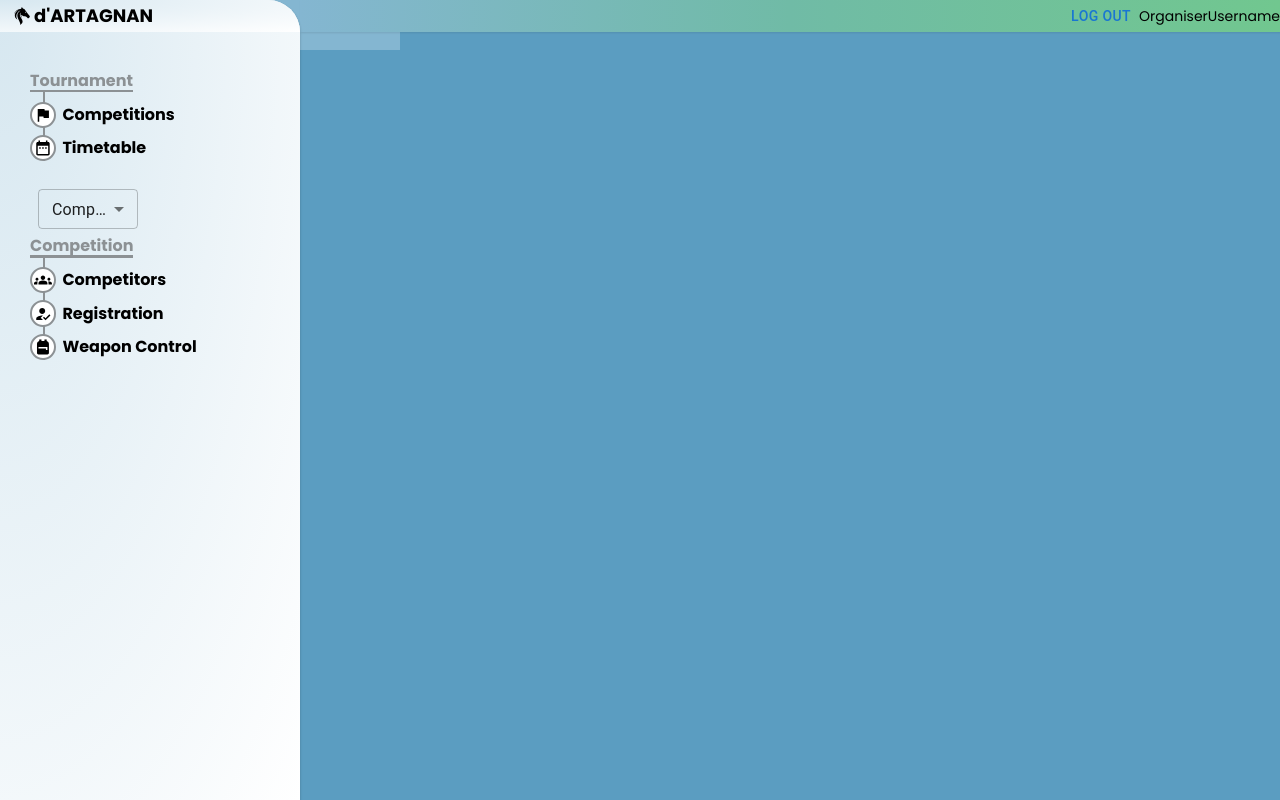
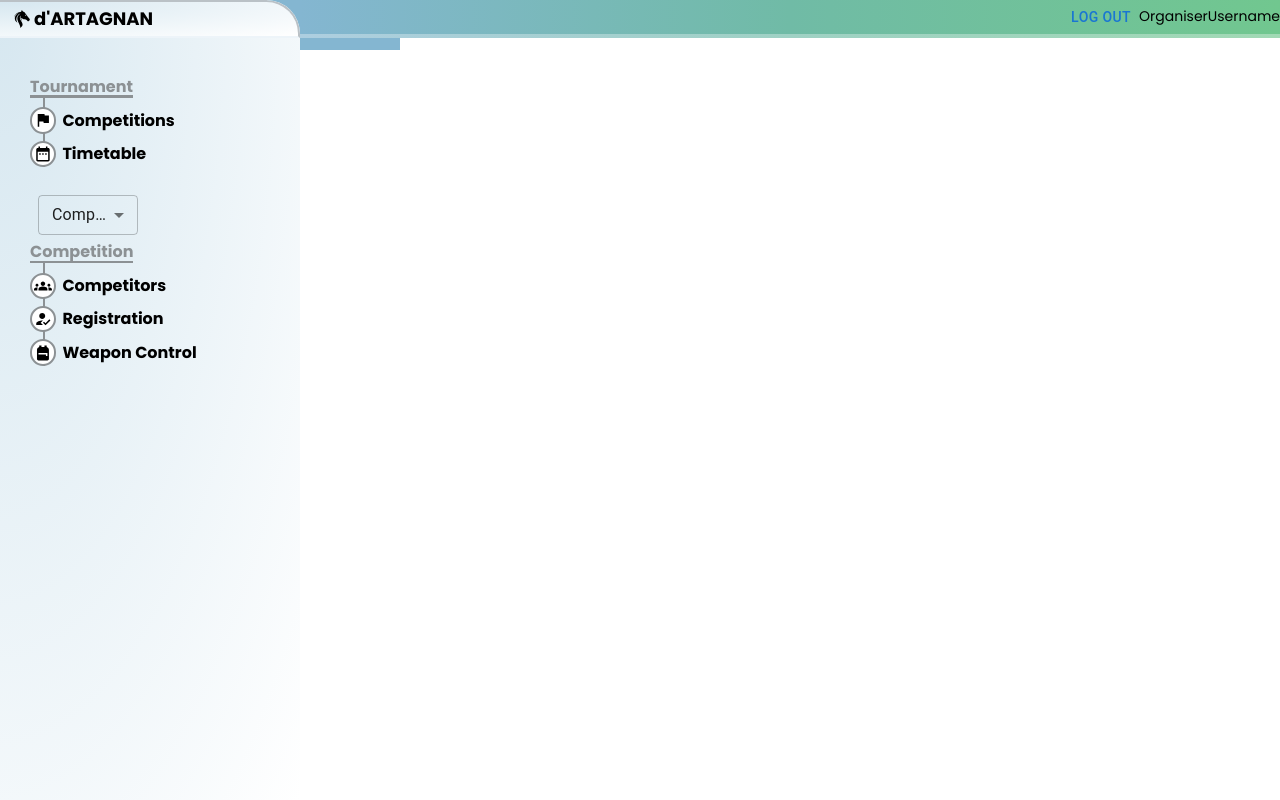
Before and after one commit to BoriszVarkonyi/dart_cp, a React (Create React App) app in the folder frontend/: page /tournament/1 in a window 1280 px wide. Built offline with nearby package versions, Linux system fonts and the light colour scheme; no server answers.

Commit message:
Visual improvements and more consistent design theme

```diff
--- a/frontend/src/components/layouts/ControlLayout/ControlLayout.css
+++ b/frontend/src/components/layouts/ControlLayout/ControlLayout.css
@@ -1,4 +1,9 @@
 /* Temporary */
+
+body, #root {
+    background-color: var(--c-white) !important;
+}
+
 body::before {
     content: '';
     position: absolute;
@@ -46,4 +51,7 @@ body::before {
         farthest-corner at top left,
         rgba(214,231,240,1),
         rgba(255,255,255,1));
+    border-radius: 0 0 0 var(--l-Header);
+    border-left: 2pt solid var(--c-Gray-500);
+    border-bottom: 2pt solid var(--c-Gray-500);
 }
--- a/frontend/src/components/layouts/PanelLayout/PanelLayout.styles.css
+++ b/frontend/src/components/layouts/PanelLayout/PanelLayout.styles.css
@@ -39,7 +39,10 @@
     grid-template-columns: 1fr;
     position: relative;
     background: var(--c-White);
-    box-shadow: 0px 10px 15px -3px rgba(0,0,0,0.1),0px 10px 15px -3px rgba(0,0,0,0.1),0px 10px 15px -3px rgba(0,0,0,0.1);
+    box-shadow:
+        0px 10px 15px -3px rgba(0,0,0,0.1),
+        0px 10px 15px -3px rgba(0,0,0,0.1),
+        0px 10px 15px -3px rgba(0,0,0,0.1);
     overflow: hidden;
     border-radius: var(--l-Rounding);
     width: 700px;
@@ -57,6 +60,8 @@
         rgba(214,231,240,1),
         rgba(255,255,255,1));
     border-bottom: var(--l-Border) solid var(--c-PrimaryBlue-100);
+    background-image: radial-gradient(var(--c-Gray-300) 1pt, rgba(255,255,255,1) 1pt);
+    background-size: 10px 10px;
 }
 
 .PageTitle {
@@ -65,6 +70,14 @@
 
 .PanelContentSingle {
     padding: 20px;
+    background-color: var(--c-White);
+    background-image:
+        linear-gradient(var(--c-Gray-200) 2px, transparent 2px),
+        linear-gradient(90deg, var(--c-Gray-200) 2px, transparent 2px),
+        linear-gradient(var(--c-Gray-200) 1px, transparent 1px),
+        linear-gradient(90deg, var(--c-Gray-200) 1px, transparent 1px);
+    background-size: 50px 50px, 50px 50px, 10px 10px, 10px 10px;
+    background-position: -2px -2px, -2px -2px, -1px -1px, -1px -1px;
 }
 
 .PanelContent {
--- a/frontend/src/components/static/Header/Header.css
+++ b/frontend/src/components/static/Header/Header.css
@@ -1,5 +1,6 @@
 .Header {
-    height: 2rem;
+    height: var(--l-Header);
+    margin-bottom: 3pt;
     display: flex;
     justify-content: right;
     align-items: center;
@@ -8,10 +9,20 @@
         var(--c-PrimaryBlue-300) 0%,
 		var(--c-PrimaryMix-300) 50%,
         var(--c-PrimaryGreen-300) 100%);
-    box-shadow: var(--s-Standard);
+}
+
+.Header::after {
+    content: '';
+    width: 100%;
+    height: 3pt;
+    background: linear-gradient(90deg,
+        var(--c-PrimaryBlue-200) 0%,
+        var(--c-PrimaryMix-200) 50%,
+        var(--c-PrimaryGreen-200) 100%);
+    position: absolute;
+    top: 100%;
 }
 
 .UserNameText {
-    font-weight: bold;
     color: var(--c-White);
 }
--- a/frontend/src/components/static/NavBar/NavBar.css
+++ b/frontend/src/components/static/NavBar/NavBar.css
@@ -4,13 +4,12 @@
         farthest-corner at top left,
         rgba(214,231,240,1),
         rgba(255,255,255,1));
-    border-radius: 0 2rem 0 0;
-    box-shadow: var(--s-Standard);
+    border-radius: 0 var(--l-Header) 0 0;
     overflow: hidden;
 }
 
 .NavBarHead {
-    height: 2rem;
+    height: var(--l-Header);
     background: radial-gradient(
         farthest-corner at top left,
         var(--c-PrimaryBlue-100),
@@ -18,6 +17,10 @@
     display: flex;
     align-items: center;
     padding: 0 10px;
+    border-radius: 0 var(--l-Header) 0 0;
+    border-right: 2pt solid var(--c-Gray-500);
+    border-top: 2pt solid var(--c-Gray-500);
+    border-bottom: 2pt solid var(--c-Gray-400);
 }
 
 .AppName {
--- a/frontend/src/index.css
+++ b/frontend/src/index.css
@@ -45,6 +45,7 @@
 
   --c-Black: #000000;
 
+  --l-Header: 2.1rem;
   --l-Rounding: 7pt;
   --l-Border: 1pt;
 
--- a/frontend/src/views/Competitor/Competitors.js
+++ b/frontend/src/views/Competitor/Competitors.js
@@ -23,7 +23,7 @@ const row = (element) => {
   };
 };
 
-const test = [{id: 1, classement: "test", points: "sok", nom: "Neve", pre_nom: "nev", nation: "Narnia", club:" night", date_naissance: "pls", sexe: "end", lateralite: "my", licence:"suffer", reg_status:"japp", wc_status:"szabad"}]
+const test = [{ id: 1, classement: "test", points: "sok", nom: "Neve", pre_nom: "nev", nation: "Narnia", club: " night", date_naissance: "pls", sexe: "end", lateralite: "my", licence: "suffer", reg_status: "japp", wc_status: "szabad" }]
 
 const columns = [
   { field: "classement", headerName: "Ranking" },
@@ -76,19 +76,19 @@ export default function Competitors() {
       <div className="PageHeader">
         <h2 className="PageTitle">Competitors</h2>
         <div className="PageButtonsWrapper">
-          {!isSelected && <Button variant="contained">Import XML</Button>}
+          {!isSelected && <Button variant="contained" size="small">Import XML</Button>}
           {isSelected && (
-            <Button variant="contained" /*onClick={deleteButton}*/>
+            <Button variant="contained" size="small" /*onClick={deleteButton}*/>
               Delete
             </Button>
           )}
           {isSelected && (
-            <Button variant="contained" /*onClick={modifyButton}*/>
+            <Button variant="contained" size="small" /*onClick={modifyButton}*/>
               Modify
             </Button>
           )}
           {!isSelected && (
-            <Button variant="contained" onClick={() => navigate("add")}>
+            <Button variant="contained" size="small" onClick={() => navigate("add")}>
               Create
             </Button>
           )}
--- a/frontend/src/views/Timetable/Timetable.js
+++ b/frontend/src/views/Timetable/Timetable.js
@@ -8,13 +8,17 @@ export default function Timetable() {
             <div className="PageHeader">
                 <h2 className="PageTitle">Timetable</h2>
                 <div className="PageButtonsWrapper">
-                    <Button variant="contained">REMOVE WEAPON CONTROL PERIOD</Button>
-                    <Button variant="contained">MODIFY WEAPON CONTROL PERIOD</Button>
-                    <Button variant="contained">ADD WEAPON CONTROL PERIOD</Button>
-                    <Button variant="contained">OPEN BOOKINGS</Button>
+                    <Button variant="contained" size="small">REMOVE WEAPON CONTROL PERIOD</Button>
+                    <Button variant="contained" size="small">MODIFY WEAPON CONTROL PERIOD</Button>
+                    <Button variant="contained" size="small">ADD WEAPON CONTROL PERIOD</Button>
+                    <Button variant="contained" size="small">OPEN BOOKINGS</Button>
                 </div>
-                <div className="PanelContentSingle">
-                    <h3>Ide jön a timetable</h3>
+            </div>
+            <div className="PanelContentSingle">
+                <div className="TableGrid">
+                    <div style={{ height: 300, width: "100%" }}>
+                        <h1>Timetable</h1>
+                    </div>
                 </div>
             </div>
         </div>
--- a/frontend/src/views/WeaponControl/WeaponControls.js
+++ b/frontend/src/views/WeaponControl/WeaponControls.js
@@ -55,10 +55,10 @@ export default function WeaponControls() {
       <div className="PageHeader">
         <h2 className="PageTitle">Weapon Control</h2>
         <div className="PageButtonsWrapper">
-          <Button variant="contained">Remove</Button>
-          <Button variant="contained">Modify</Button>
-          <Button variant="contained">Add</Button>
-          <Button variant="contained">Read Barcode</Button>
+          <Button variant="contained" size="small">Remove</Button>
+          <Button variant="contained" size="small">Modify</Button>
+          <Button variant="contained" size="small">Add</Button>
+          <Button variant="contained" size="small">Read Barcode</Button>
         </div>
       </div>
       <div className="PanelContentSingle">
```
Also changed, not shown: frontend/src/views/Competitor/Import.js (+15 -4 lines).
